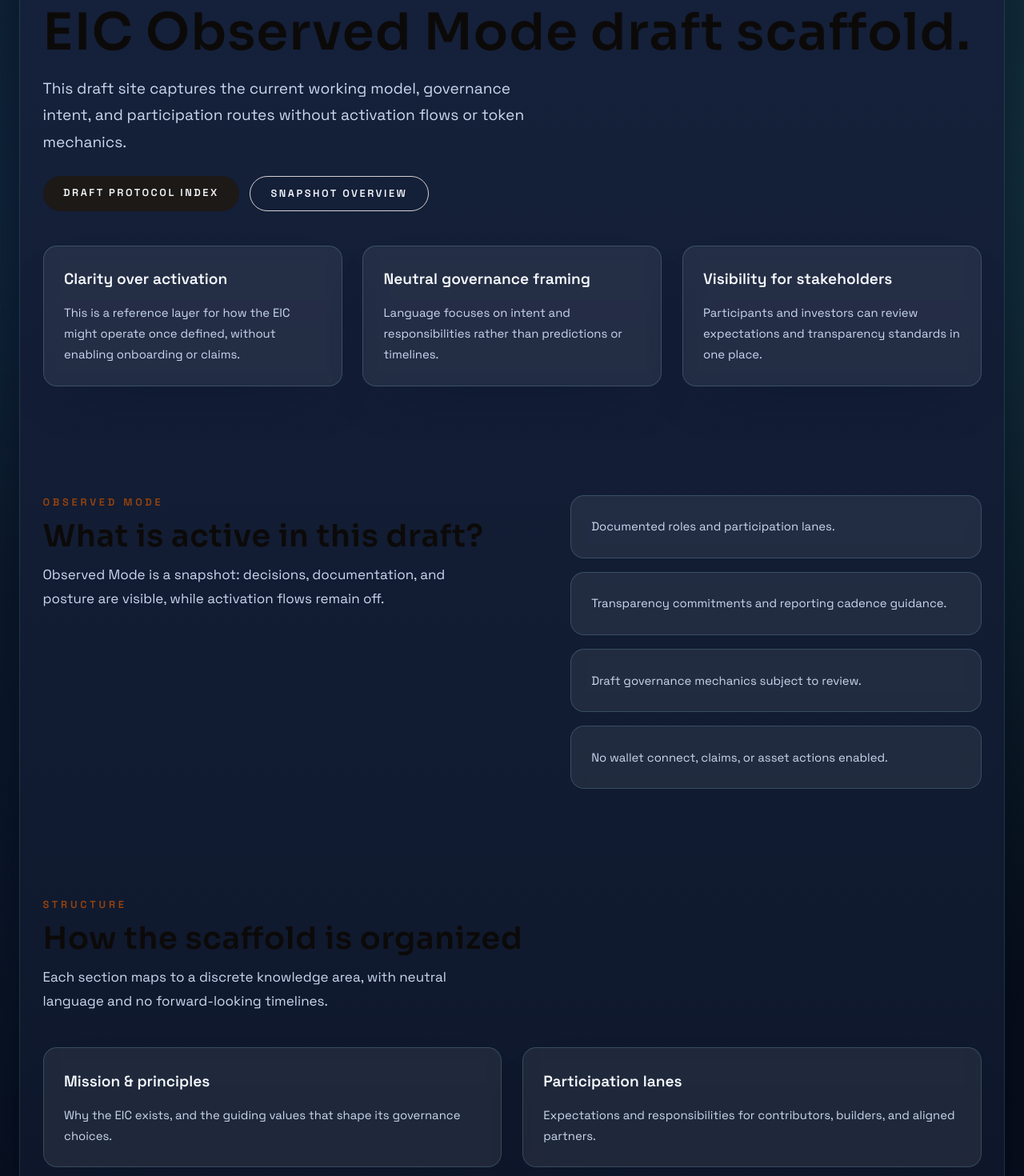
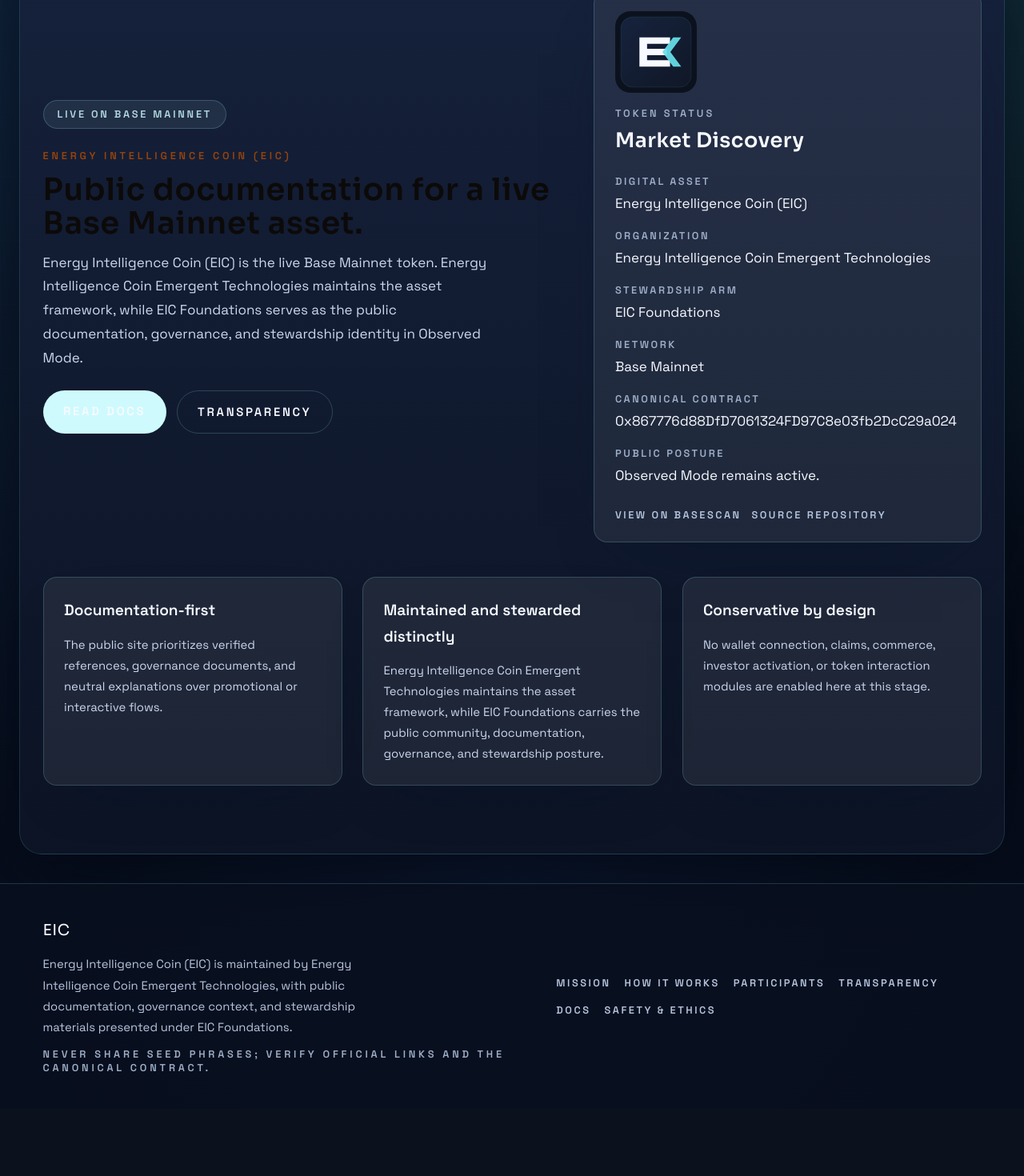
Before and after one commit to eicfoundations/eic, a Next.js app: page / in a window 1280 px wide. Shown: the part 260-1730 px from the top of the page at 80% size. After the commit the page ends 1646 px from the top, so only its background shows below. Built offline with nearby package versions, Linux system fonts and the light colour scheme; no server answers.

Commit message:
feat: implement EIC launch homepage

```diff
--- a/src/app/layout.tsx
+++ b/src/app/layout.tsx
@@ -15,9 +15,13 @@ const sora = Sora({
   subsets: ["latin"],
 });
 
+const siteUrl = process.env.NEXT_PUBLIC_SITE_URL;
+
 export const metadata: Metadata = {
-  title: "EIC Observed Mode",
-  description: "Draft scaffold for the EIC ecosystem in Observed Mode.",
+  title: "Energy Intelligence Coin (EIC) | EIC Foundations",
+  description:
+    "Official documentation-first site for Energy Intelligence Coin (EIC), a live Base Mainnet asset maintained by Energy Intelligence Coin Emergent Technologies and publicly stewarded through EIC Foundations in Observed Mode.",
+  metadataBase: siteUrl ? new URL(siteUrl) : undefined,
 };
 
 export default function RootLayout({
--- a/src/app/page.tsx
+++ b/src/app/page.tsx
@@ -1,152 +1,166 @@
-import type { CSSProperties } from "react";
+import Image from "next/image";
 import Link from "next/link";
-import Badge from "../components/Badge";
 import Card from "../components/Card";
 import Container from "../components/Container";
-import CTA from "../components/CTA";
 import SectionHeader from "../components/SectionHeader";
-import { siteCopy } from "../lib/site";
+
+const contractAddress = "0x867776d88DfD7061324FD97C8e03fb2DcC29a024";
+const baseScanUrl = `https://basescan.org/token/${contractAddress}`;
+const githubUrl = "https://github.com/eicfoundations/eic";
 
 export default function Home() {
   return (
-    <div className="pb-20">
-      <section className="relative overflow-hidden py-16">
-        <Container className="space-y-10">
+    <div className="py-16 sm:py-20">
+      <Container className="space-y-10">
+        <section className="rise grid gap-8 lg:grid-cols-[1.15fr_0.85fr] lg:items-center">
           <div className="space-y-6">
-            <Badge label={siteCopy.modeLabel} className="rise" />
-            <div className="space-y-5">
-              <h1
-                className="rise font-display text-4xl font-semibold text-stone-950 sm:text-5xl lg:text-6xl"
-                style={{ "--delay": "80ms" } as CSSProperties}
-              >
-                EIC Observed Mode draft scaffold.
-              </h1>
-              <p
-                className="rise max-w-2xl text-base leading-7 text-stone-700 sm:text-lg"
-                style={{ "--delay": "140ms" } as CSSProperties}
-              >
-                {siteCopy.summary}
-              </p>
+            <div className="inline-flex items-center rounded-full border border-cyan-200/20 bg-cyan-100/8 px-4 py-2 text-xs font-semibold uppercase tracking-[0.22em] text-cyan-100/85">
+              Live on Base Mainnet
             </div>
-            <div
-              className="rise flex flex-wrap gap-3 text-xs font-semibold uppercase tracking-[0.2em]"
-              style={{ "--delay": "200ms" } as CSSProperties}
-            >
+            <SectionHeader
+              eyebrow="Energy Intelligence Coin (EIC)"
+              title="Public documentation for a live Base Mainnet asset."
+              description="Energy Intelligence Coin (EIC) is the live Base Mainnet token. Energy Intelligence Coin Emergent Technologies maintains the asset framework, while EIC Foundations serves as the public documentation, governance, and stewardship identity in Observed Mode."
+            />
+            <div className="flex flex-wrap gap-3 text-sm font-semibold uppercase tracking-[0.18em]">
               <Link
-                className="rounded-full bg-stone-900 px-6 py-3 text-amber-50 transition hover:bg-stone-800"
+                className="rounded-full bg-cyan-100 px-6 py-3 text-slate-950 transition hover:bg-white"
                 href="/docs"
               >
-                Draft Protocol Index
+                Read Docs
               </Link>
               <Link
-                className="rounded-full border border-stone-300 px-6 py-3 text-stone-800 transition hover:border-stone-500"
+                className="rounded-full border border-cyan-200/20 px-6 py-3 text-cyan-50 transition hover:border-cyan-100/40 hover:bg-white/5"
                 href="/transparency"
               >
-                Snapshot Overview
+                Transparency
               </Link>
             </div>
           </div>
-          <div className="grid gap-6 md:grid-cols-3">
-            {[
-              {
-                title: "Clarity over activation",
-                body: "This is a reference layer for how the EIC might operate once defined, without enabling onboarding or claims.",
-              },
-              {
-                title: "Neutral governance framing",
-                body: "Language focuses on intent and responsibilities rather than predictions or timelines.",
-              },
-              {
-                title: "Visibility for stakeholders",
-                body: "Participants and investors can review expectations and transparency standards in one place.",
-              },
-            ].map((card) => (
-              <Card key={card.title} className="rise space-y-3">
-                <h3 className="text-lg font-semibold text-stone-900">
-                  {card.title}
-                </h3>
-                <p className="text-sm leading-6 text-stone-700">{card.body}</p>
-              </Card>
-            ))}
-          </div>
-        </Container>
-      </section>
 
-      <section className="py-16">
-        <Container className="grid gap-10 lg:grid-cols-[1.2fr_1fr]">
-          <SectionHeader
-            eyebrow="Observed Mode"
-            title="What is active in this draft?"
-            description="Observed Mode is a snapshot: decisions, documentation, and posture are visible, while activation flows remain off."
-          />
-          <div className="grid gap-4">
-            {[
-              "Documented roles and participation lanes.",
-              "Transparency commitments and reporting cadence guidance.",
-              "Draft governance mechanics subject to review.",
-              "No wallet connect, claims, or asset actions enabled.",
-            ].map((item, index) => (
-              <Card
-                key={item}
-                className="rise"
-                style={{ "--delay": `${index * 80}ms` } as CSSProperties}
+          <Card className="space-y-6">
+            <div className="space-y-4">
+              <Image
+                src="/eic-logo.svg"
+                alt="EIC logo"
+                width={96}
+                height={96}
+                priority
+                className="h-24 w-24 rounded-2xl"
+              />
+              <div>
+                <p className="text-xs font-semibold uppercase tracking-[0.24em] text-stone-500">
+                  Token status
+                </p>
+                <h2 className="mt-2 font-display text-2xl font-semibold text-stone-900">
+                  Market Discovery
+                </h2>
+              </div>
+            </div>
+            <dl className="grid gap-4 text-sm text-stone-700">
+              <div>
+                <dt className="text-xs font-semibold uppercase tracking-[0.2em] text-stone-500">
+                  Digital asset
+                </dt>
+                <dd className="mt-1 text-base text-stone-900">
+                  Energy Intelligence Coin (EIC)
+                </dd>
+              </div>
+              <div>
+                <dt className="text-xs font-semibold uppercase tracking-[0.2em] text-stone-500">
+                  Organization
+                </dt>
+                <dd className="mt-1 text-base text-stone-900">
+                  Energy Intelligence Coin Emergent Technologies
+                </dd>
+              </div>
+              <div>
+                <dt className="text-xs font-semibold uppercase tracking-[0.2em] text-stone-500">
+                  Stewardship arm
+                </dt>
+                <dd className="mt-1 text-base text-stone-900">
+                  EIC Foundations
+                </dd>
+              </div>
+              <div>
+                <dt className="text-xs font-semibold uppercase tracking-[0.2em] text-stone-500">
+                  Network
+                </dt>
+                <dd className="mt-1 text-base text-stone-900">Base Mainnet</dd>
+              </div>
+              <div>
+                <dt className="text-xs font-semibold uppercase tracking-[0.2em] text-stone-500">
+                  Canonical contract
+                </dt>
+                <dd className="mt-1 break-all text-base text-stone-900">
+                  {contractAddress}
+                </dd>
+              </div>
+              <div>
+                <dt className="text-xs font-semibold uppercase tracking-[0.2em] text-stone-500">
+                  Public posture
+                </dt>
+                <dd className="mt-1 text-base text-stone-900">
+                  Observed Mode remains active.
+                </dd>
+              </div>
+            </dl>
+            <div className="flex flex-wrap gap-3 text-xs font-semibold uppercase tracking-[0.2em] text-stone-600">
+              <a
+                className="transition hover:text-stone-900"
+                href={baseScanUrl}
+                rel="noopener noreferrer"
+                target="_blank"
               >
-                <p className="text-sm text-stone-700">{item}</p>
-              </Card>
-            ))}
-          </div>
-        </Container>
-      </section>
+                View on BaseScan
+              </a>
+              <a
+                className="transition hover:text-stone-900"
+                href={githubUrl}
+                rel="noopener noreferrer"
+                target="_blank"
+              >
+                Source Repository
+              </a>
+            </div>
+          </Card>
+        </section>
 
-      <section className="py-16">
-        <Container className="space-y-10">
-          <SectionHeader
-            eyebrow="Structure"
-            title="How the scaffold is organized"
-            description="Each section maps to a discrete knowledge area, with neutral language and no forward-looking timelines."
-          />
-          <div className="grid gap-6 md:grid-cols-2">
-            {[
-              {
-                title: "Mission & principles",
-                body: "Why the EIC exists, and the guiding values that shape its governance choices.",
-              },
-              {
-                title: "Participation lanes",
-                body: "Expectations and responsibilities for contributors, builders, and aligned partners.",
-              },
-              {
-                title: "Investor overview",
-                body: "Risk posture, reporting scope, and the constraints of Observed Mode.",
-              },
-              {
-                title: "Transparency stack",
-                body: "How updates are communicated, measured, and archived for accountability.",
-              },
-            ].map((card) => (
-              <Card key={card.title} className="space-y-3">
-                <h3 className="text-lg font-semibold text-stone-900">
-                  {card.title}
-                </h3>
-                <p className="text-sm leading-6 text-stone-700">{card.body}</p>
-              </Card>
-            ))}
-          </div>
-        </Container>
-      </section>
-
-      <section className="py-16">
-        <Container>
-          <CTA
-            title="Read the draft documentation first"
-            description="Observed Mode prioritizes clarity and verification. Review the docs to confirm what is current, what is pending, and how updates will be published."
-            primaryLabel="Open Docs"
-            primaryHref="/docs"
-            secondaryLabel="Transparency"
-            secondaryHref="/transparency"
-          />
-        </Container>
-      </section>
+        <section
+          className="rise grid gap-6 md:grid-cols-3"
+          style={{ ["--delay" as string]: "120ms" }}
+        >
+          <Card className="space-y-3">
+            <h3 className="text-lg font-semibold text-stone-900">
+              Documentation-first
+            </h3>
+            <p className="text-sm leading-6 text-stone-700">
+              The public site prioritizes verified references, governance
+              documents, and neutral explanations over promotional or interactive
+              flows.
+            </p>
+          </Card>
+          <Card className="space-y-3">
+            <h3 className="text-lg font-semibold text-stone-900">
+              Maintained and stewarded distinctly
+            </h3>
+            <p className="text-sm leading-6 text-stone-700">
+              Energy Intelligence Coin Emergent Technologies maintains the asset
+              framework, while EIC Foundations carries the public community,
+              documentation, governance, and stewardship posture.
+            </p>
+          </Card>
+          <Card className="space-y-3">
+            <h3 className="text-lg font-semibold text-stone-900">
+              Conservative by design
+            </h3>
+            <p className="text-sm leading-6 text-stone-700">
+              No wallet connection, claims, commerce, investor activation, or
+              token interaction modules are enabled here at this stage.
+            </p>
+          </Card>
+        </section>
+      </Container>
     </div>
   );
 }
--- a/src/lib/site.ts
+++ b/src/lib/site.ts
@@ -15,12 +15,13 @@ export type SiteCopy = {
 export const siteCopy: SiteCopy = {
   name: "EIC",
   modeLabel: "Draft / Observed Mode",
-  tagline: "A neutral, observed scaffold for the EIC ecosystem.",
+  tagline:
+    "Energy Intelligence Coin (EIC) is a live Base Mainnet asset documented through an Observed Mode, documentation-first public site.",
   summary:
-    "This draft site captures the current working model, governance intent, and participation routes without activation flows or token mechanics.",
+    "Energy Intelligence Coin (EIC) is maintained by Energy Intelligence Coin Emergent Technologies, with public documentation, governance context, and stewardship materials presented under EIC Foundations.",
   notice:
-    "Observed Mode means information is view-only and subject to change as documentation stabilizes.",
-  securityNote: "Never share seed phrases; verify official links.",
+    "Observed Mode means public information is descriptive, view-only, and updated conservatively as documentation stabilizes.",
+  securityNote: "Never share seed phrases; verify official links and the canonical contract.",
 };
 
 export const primaryNav: NavItem[] = [
```
Also changed, not shown: public/eic-logo.svg (added).
